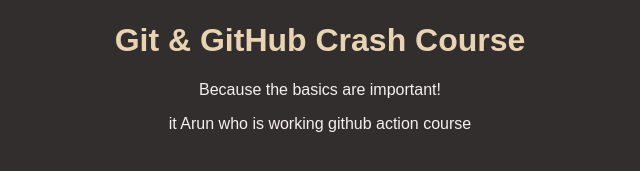
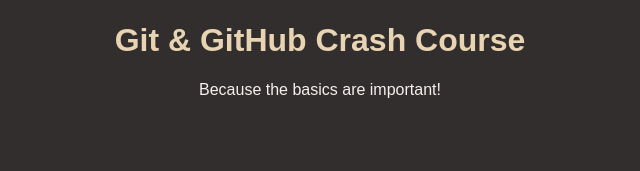
Before and after one commit to glaxay/github-crash-course, a plain HTML site: page index.html in a window 1280 px wide. Shown: the part 147-318 px from the top of the page, without its empty margins (320-960 px from the left). Drawn offline with Linux system fonts and the light colour scheme.

Commit message:
updated the html changes

```diff
--- a/index.html
+++ b/index.html
@@ -4,13 +4,12 @@
     <meta charset="UTF-8" />
     <meta http-equiv="X-UA-Compatible" content="IE=edge" />
     <meta name="viewport" content="width=device-width, initial-scale=1.0" />
-    <title>Git & GitHub Crash Course!</title>
+    <title>Git & GitHub Crash Course</title>
     <link rel="stylesheet" href="styles.css" />
   </head>
   <body>
     <img id="logo" src="logo.png" alt="A logo that contains the word 'Git'" />
     <h1>Git & GitHub Crash Course</h1>
     <p>Because the basics are important!</p>
-    <p>it Arun who is working github action course</p>
-  </body>
+    </body>
 </html>
```
